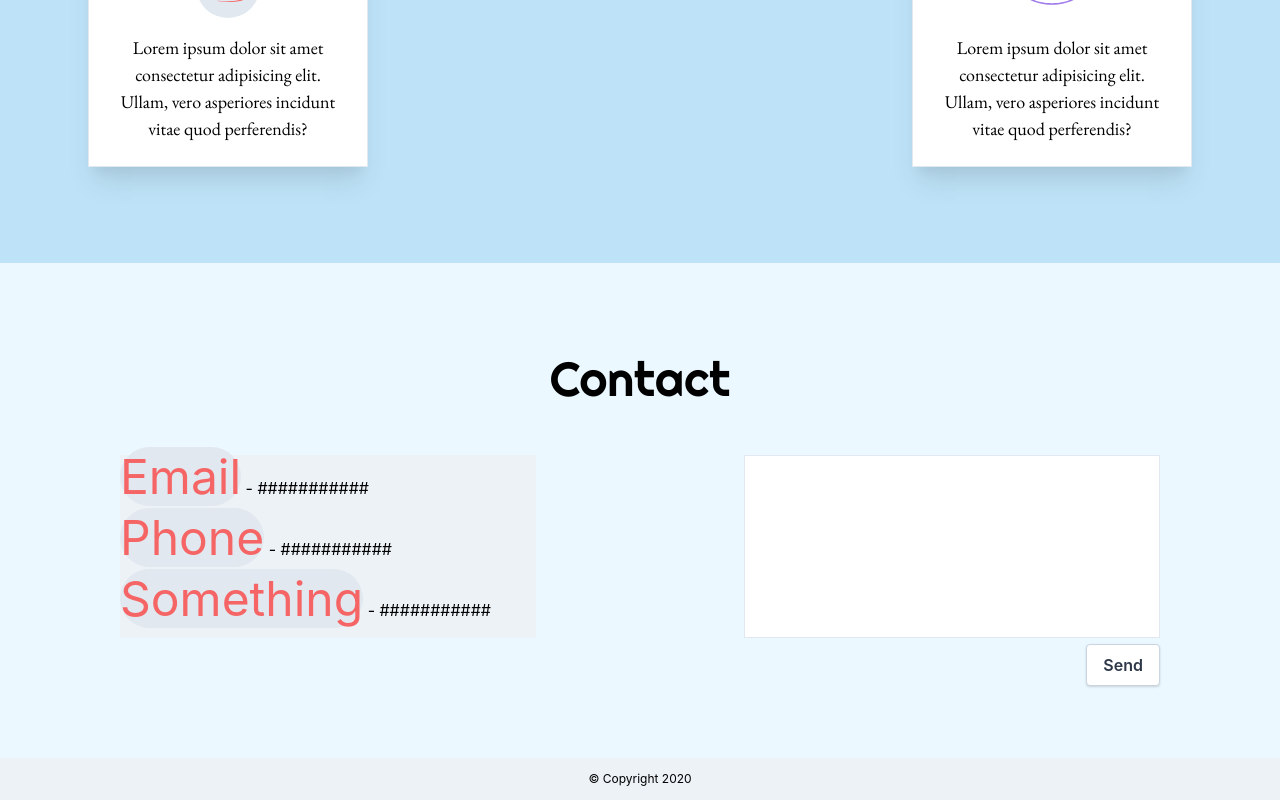
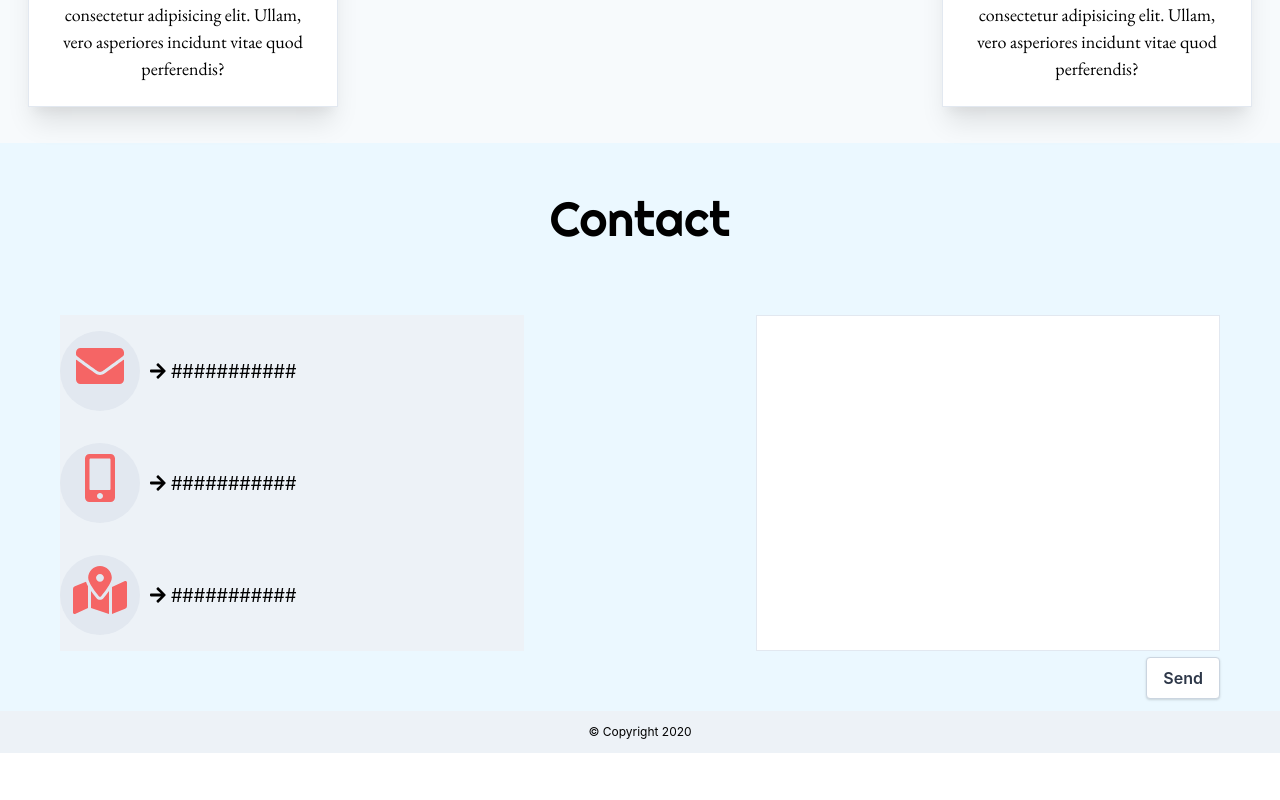
Before and after one commit to Klaudijus1996/React-CV, a React (Create React App) app: page / in a window 1280 px wide. Shown: the part 2153-2953 px from the top of the page. After the commit the page ends 2906 px from the top, so only its background shows below. Built offline with nearby package versions, Linux system fonts and the light colour scheme; a web font is replaced by a local one.

Commit message:
contact init

```diff
--- a/src/Views/Contact.js
+++ b/src/Views/Contact.js
@@ -1,15 +1,29 @@
 import React from 'react'
+import { FontAwesomeIcon } from '@fortawesome/react-fontawesome';
+import { faArrowRight, faEnvelope, faMapMarkedAlt, faMobile, faMobileAlt } from '@fortawesome/free-solid-svg-icons';
 
 const Contact = () => {
     return (
-        <section className="bg-blue-100 p-20">
-            <h1 style={{ fontFamily: "'Righteous', cursive" }} className="text-5xl text-center">Contact</h1>
+        <section className="bg-blue-100 p-5">
+            <h1 style={{ fontFamily: "'Righteous', cursive" }} className="text-5xl text-center p-5">Contact</h1>
             <div className="container flex justify-between p-10">
                 <div className="w-2/5 bg-gray-200">
                     <ul>
-                        <li className="py-4"><span className="text-red-500 mr-auto ml-auto rounded-full w-16 h-16 leading-3 bg-gray-300 text-5xl hover:bg-gray-400 hover:text-red-700">Email</span> - ###########</li>
-                        <li className="py-4"><span className="text-red-500 mr-auto ml-auto rounded-full w-16 h-16 leading-3 bg-gray-300 text-5xl hover:bg-gray-400 hover:text-red-700">Phone</span> - ###########</li>
-                        <li className="py-4"><span className="text-red-500 mr-auto ml-auto rounded-full w-16 h-16 leading-3 bg-gray-300 text-5xl hover:bg-gray-400 hover:text-red-700">Something</span> - ###########</li>
+                        <li className="py-4 flex items-center">
+                            <h4 className="inline-block text-center text-red-500 rounded-full w-20 h-20 leading-2 bg-gray-300 text-5xl hover:bg-gray-400 hover:text-red-700">
+                                <FontAwesomeIcon icon={faEnvelope} />
+                            </h4><p className="leading-3 text-lg inline-block">&nbsp; <FontAwesomeIcon icon={faArrowRight} /> ###########</p>
+                        </li>
+                        <li className="py-4 flex items-center">
+                            <h4 className="inline-block text-center text-red-500 rounded-full w-20 h-20 leading-2 bg-gray-300 text-5xl hover:bg-gray-400">
+                                <FontAwesomeIcon icon={faMobileAlt} />
+                            </h4><p className="leading-3 text-lg inline-block">&nbsp; <FontAwesomeIcon icon={faArrowRight} /> ###########</p>
+                        </li>
+                        <li className="py-4 flex items-center">
+                            <h4 className="inline-block text-center text-red-500 rounded-full w-20 h-20 leading-2 bg-gray-300 text-5xl hover:bg-gray-400 hover:text-red-700">
+                                <FontAwesomeIcon icon={faMapMarkedAlt} />
+                            </h4><p className="leading-3 text-lg inline-block">&nbsp; <FontAwesomeIcon icon={faArrowRight} /> ###########</p>
+                        </li>
                     </ul>
                 </div>
                 <div className="w-2/5 bg-gray-300">
--- a/src/Views/Skills.js
+++ b/src/Views/Skills.js
@@ -4,7 +4,7 @@ import { faCss3, faHtml5, faJava, faJs, faLinkedin, faPhp } from '@fortawesome/f
 
 const Skills = () => {
     return (
-        <section className="bg-blue-200 p-20">
+        <section className="bg-gray-100 p-5">
             <h1 style={{ fontFamily: "'Righteous', cursive" }} className="text-5xl text-center p-5">Skills</h1>
             <div className="container flex flex-wrap justify-between">
                 <div className="w-1/4 shadow-xl p-2 text-center m-2 my-4 hover:bg-gray-100 bg-white border-l border-b border-r">
```
